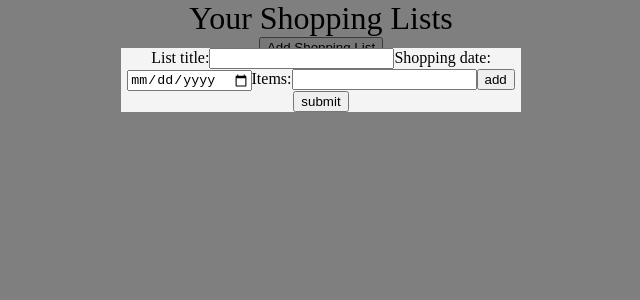
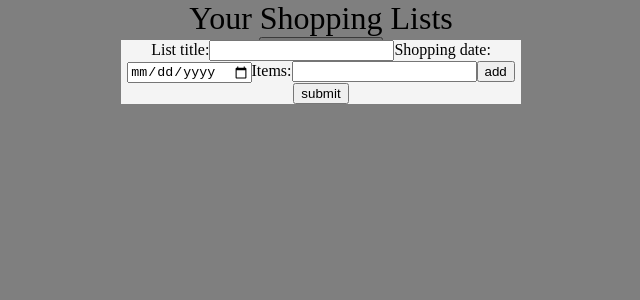
Before and after one commit to katmart93/shopping-list-app, a React (Create React App) app: page / in a window 1280 px wide. Both pictures are taken after a click on the button "Add Shopping List". Shown: the top 300 px of the page, without its empty margins (319-959 px from the left). Built offline with nearby package versions, Linux system fonts and the light colour scheme.

Commit message:
pading changed in form modal styles

```diff
--- a/src/components/FormModal.css
+++ b/src/components/FormModal.css
@@ -3,7 +3,7 @@
   height: 100%;
   left: 0;
   position: fixed;
-  padding-top: 3rem;
+  padding-top: 2.5rem;
   top: 0;
   width: 100%;
 }
```
